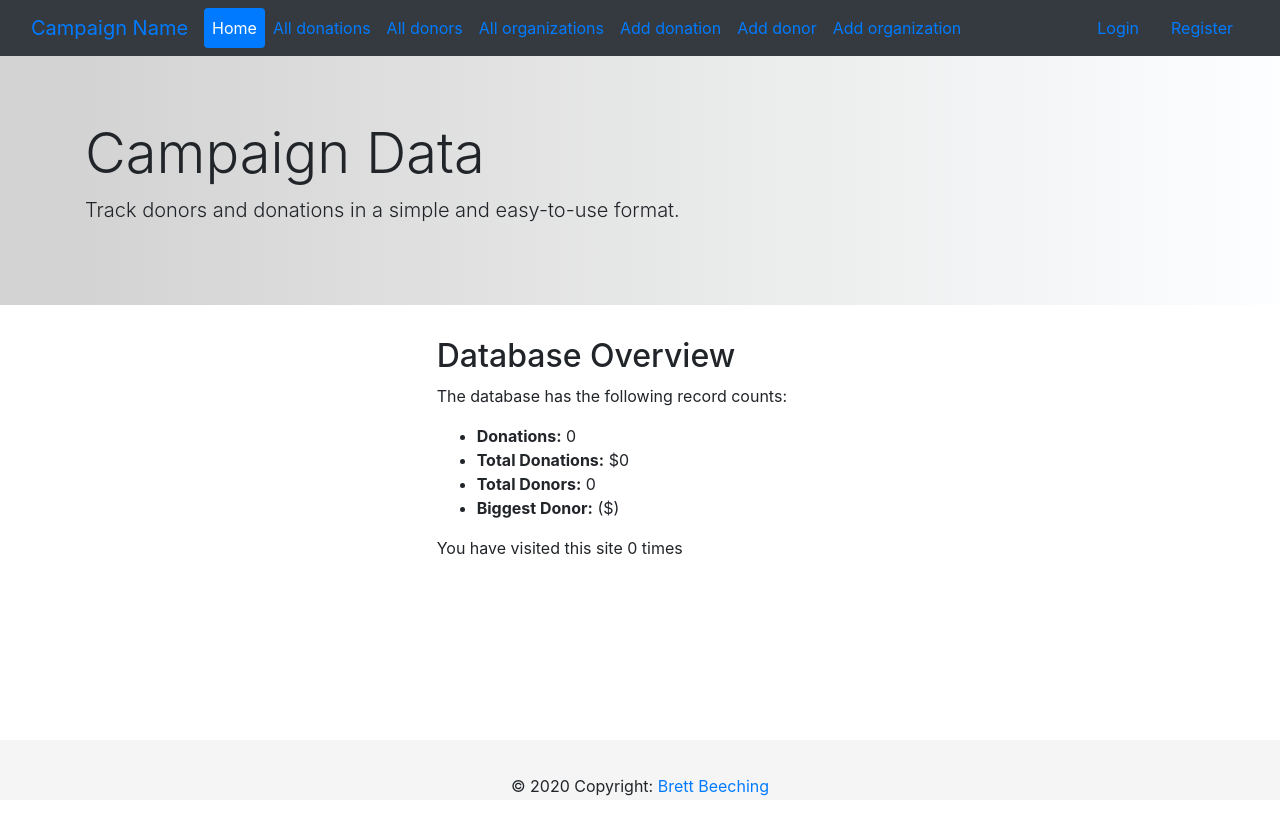
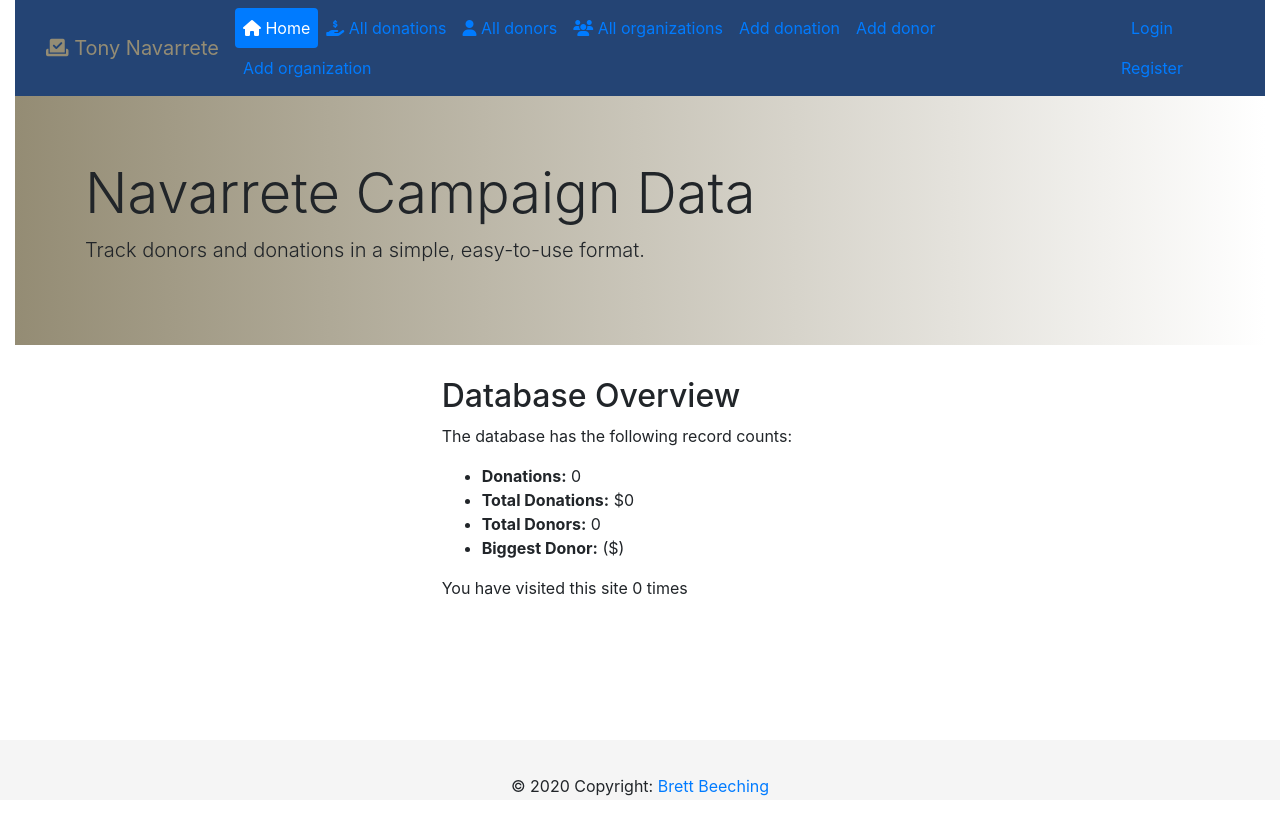
Before and after one commit to brettbeeching/django_campaign_data, a Django app: page /campaigndata/ in a window 1280 px wide. Run offline with Django 3.2, Linux system fonts and the light colour scheme; data that the repository does not hold is empty; some libraries are stand-ins or nearby versions.

Commit message:
Added icons to navbar

```diff
--- a/campaigndata/static/css/styles.css
+++ b/campaigndata/static/css/styles.css
@@ -25,6 +25,6 @@ body {
 }
 
 .gradient-jumbotron {
-    background: rgb(211,211,211);
-    background: linear-gradient(90deg, rgba(211,211,211,1) 6%, rgba(253,254,255,1) 100%);
+    background: rgb(148,140,116);
+    background: linear-gradient(90deg, rgba(148,140,116,1) 0%, rgba(255,255,255,1) 100%);
 }
--- a/campaigndata/templates/base_generic.html
+++ b/campaigndata/templates/base_generic.html
@@ -1,7 +1,8 @@
 <!DOCTYPE html>
 <html lang="en">
 <head>
-  {% block title %}<title>Campaign Data</title>{% endblock %}
+  <script src="https://kit.fontawesome.com/ad5b05075a.js" crossorigin="anonymous"></script>
+  {% block title %}<title style="color: #948c74">Tony Navarrete</title>{% endblock %}
   <meta charset="utf-8">
   <meta name="viewport" content="width=device-width, initial-scale=1">
   <link rel="stylesheet" href="https://stackpath.bootstrapcdn.com/bootstrap/4.5.0/css/bootstrap.min.css" integrity="sha384-9aIt2nRpC12Uk9gS9baDl411NQApFmC26EwAOH8WgZl5MYYxFfc+NcPb1dKGj7Sk" crossorigin="anonymous">
@@ -10,11 +11,12 @@
   <link rel="stylesheet" href="{% static 'css/styles.css' %}">
 </head>
 <body>
+  <div class='container-fluid'>
   {% block sidebar %}
-  <nav class="navbar navbar-expand-lg navbar- bg-dark">
+  <nav class="navbar navbar-expand-lg navbar" style='background-color:#244474'>
     <div class='container-fluid'>
       <div class='navbar-header'>
-        <a class="navbar-brand" href="/">Campaign Name</a>
+        <a class="navbar-brand" href="/" style="color: #948c74;"><i class="fas fa-vote-yea"></i> Tony Navarrete</a>
         <button class="navbar-dark navbar-toggler" type="button" data-toggle="collapse" data-target="#navbarNavDropdown" aria-controls="navbarNavDropdown" aria-expanded="false" aria-label="Toggle navigation">
           <span class="navbar-toggler-icon"></span>
         </button>
@@ -22,16 +24,17 @@
       <div class="collapse navbar-collapse" id="navbarNavDropdown">
         <ul class="nav navbar-nav nav-pills mr-auto">
           <li class="nav-item">
-            <a class="nav-link"href="{% url 'index' %}">Home</a>
+            <a class="nav-link"href="{% url 'index' %}"><i class="fas fa-home"></i> Home</a>
+            <span class="glyphicon glyphicon-print"></span>
           </li>
           <li class="nav-item">
-            <a class="nav-link"href="{% url 'donations' %}">All donations</a>
+            <a class="nav-link"href="{% url 'donations' %}"><i class="fas fa-hand-holding-usd"></i> All donations</a>
           </li>
           <li class="nav-item">
-            <a class="nav-link" href="{%url 'donors' %}">All donors</a>
+            <a class="nav-link" href="{%url 'donors' %}"><i class="fas fa-user"></i> All donors</a>
           </li>
           <li class="nav-item">
-            <a class="nav-link" href="{%url 'organizations' %}">All organizations</a>
+            <a class="nav-link" href="{%url 'organizations' %}"><i class="fas fa-users"></i> All organizations</a>
           </li>
           <li class="nav-item">
             <a class="nav-link" href="{% url 'donation-create' %}">Add donation</a>
@@ -96,6 +99,7 @@
 
 </footer>
 {% endblock footer %}
+</div>
 </body>
 
 <script src="https://code.jquery.com/jquery-3.5.1.slim.min.js" integrity="sha384-DfXdz2htPH0lsSSs5nCTpuj/zy4C+OGpamoFVy38MVBnE+IbbVYUew+OrCXaRkfj" crossorigin="anonymous">
--- a/campaigndata/templates/campaigndata/donation_list.html
+++ b/campaigndata/templates/campaigndata/donation_list.html
@@ -8,7 +8,7 @@
   {% if object_list %}
   <ul>
     {% for donation in object_list %}
-      <div class="shadow p-3 mb-5 bg-white rounded" style="margin-left:5px; margin-right:5;margin-top:20px">
+      <div class="shadow p-3 mb-5 bg-white rounded" style="margin-right:15px;margin-top:10px">
         <h4>Donation Amount: <a href="{{donation.get_absolute_url }}">${{ donation.donation_amount|floatformat:2 }}</a></h4>
         <h6>Donor: <a href="{{ donation.donor.get_absolute_url }}"> {{donation.donor.last_name}}, {{ donation.donor.first_name}}</a> </h6>
 
--- a/campaigndata/templates/campaigndata/donor_list.html
+++ b/campaigndata/templates/campaigndata/donor_list.html
@@ -6,9 +6,10 @@
 
 {% block content %}
   {% if object_list %}
+
     <ul>
       {% for object in object_list %}
-      <div class="shadow p-3 mb-5 bg-white rounded" style="margin-left:5px; margin-right:5;margin-top:20px">
+        <div class="shadow p-3 mb-5 bg-white rounded" style="margin-right:15px;margin-top:10px">
           <h4>Donor: <a href="{{object.get_absolute_url }}">{{ object.first_name }}, {{ object.last_name }}</a></h4>
           <h6>
             Total donations: ${% if object.total_donations %}{{ object.total_donations|floatformat:2 }}
@@ -17,6 +18,7 @@
         </div>
       {% endfor %}
     </ul>
+  </div>
   {% else %}
     <p>There are no Donors in the database.</p>
   {% endif %}
--- a/campaigndata/templates/campaigndata/organization_list.html
+++ b/campaigndata/templates/campaigndata/organization_list.html
@@ -8,7 +8,7 @@
   {% if object_list %}
   <ul>
     {% for object in object_list %}
-      <div class="shadow p-3 mb-5 bg-white rounded"  style="margin-left:5px; margin-right:5;margin-top:20px">
+      <div class="shadow p-3 mb-5 bg-white rounded" style="margin-right:15px;margin-top:10px">
         <h4>Donor: <a href="{{object.get_absolute_url }}">{{ object.name }}</a></h4>
         <h6>
           Total donations: ${% if object.total_donations %}{{ object.total_donations|floatformat:2 }}
--- a/campaigndata/templates/index.html
+++ b/campaigndata/templates/index.html
@@ -2,9 +2,9 @@
 
 {% block title %}<title>Campaign Data</title>{% endblock %}
 
-{% block hero_title %}Campaign Data{% endblock hero_title %}
+{% block hero_title %}Navarrete Campaign Data{% endblock hero_title %}
 
-{% block hero_text %}Track donors and donations in a simple and easy-to-use format.{% endblock hero_text %}
+{% block hero_text %}Track donors and donations in a simple, easy-to-use format.{% endblock hero_text %}
 
 {% block content %}
 
```
Also changed, not shown: 1 other file. Lines whose indentation alone changed are shown as unchanged.
